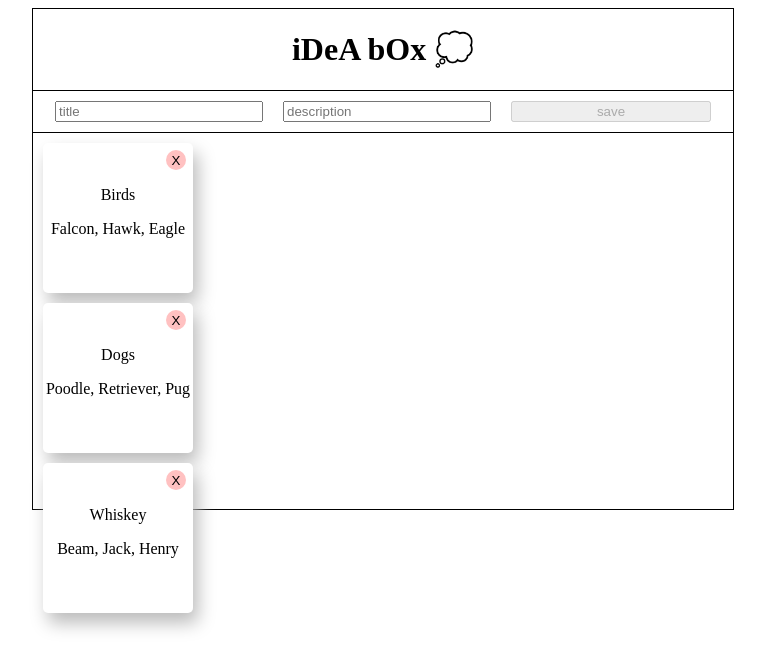
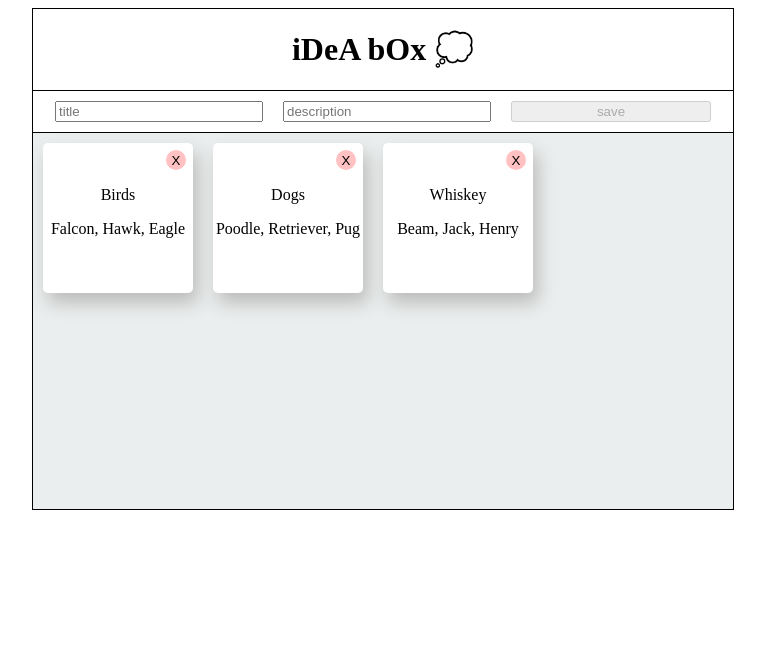
Before and after one commit to ZaneMeroff/vue_idea_box_2021, a Vue app: page / in a window 1280 px wide. Shown: the top 670 px of the page, without its empty margins (257-1022 px from the left). Built offline with nearby package versions, Linux system fonts and the light colour scheme.

Commit message:
Add no ideas message in IdeasContainer

```diff
--- a/src/components/IdeasContainer.vue
+++ b/src/components/IdeasContainer.vue
@@ -8,6 +8,8 @@
       :description="idea.description"
       @delete="handleDelete"
     />
+
+    <p v-if="!ideas.length" class="no-idea-msg">you must not have any ideas at this time...</p>
 
   </div>
 </template>
@@ -22,19 +24,11 @@
     props: {
       ideas: { type: Array, default: ()=> [] },
     },
-    data() {
-      return {
-
-      }
-    },
     methods: {
 
       handleDelete(id) {
         this.$emit("delete", id)
       },
-    },
-    mounted() {
-
     },
   }
 </script>
@@ -44,7 +38,15 @@
   .ideas-outer-container {
     height: 100%;
     width: 100%;
-    text-align: center;
+    background-color: #ebeeee;
+    display: flex;
+    flex-wrap: wrap;
+    overflow-y: scroll;
+
+  }
+
+  .no-idea-msg {
+    margin: 100px 0px 0px 214px;
   }
 
 </style>
```
